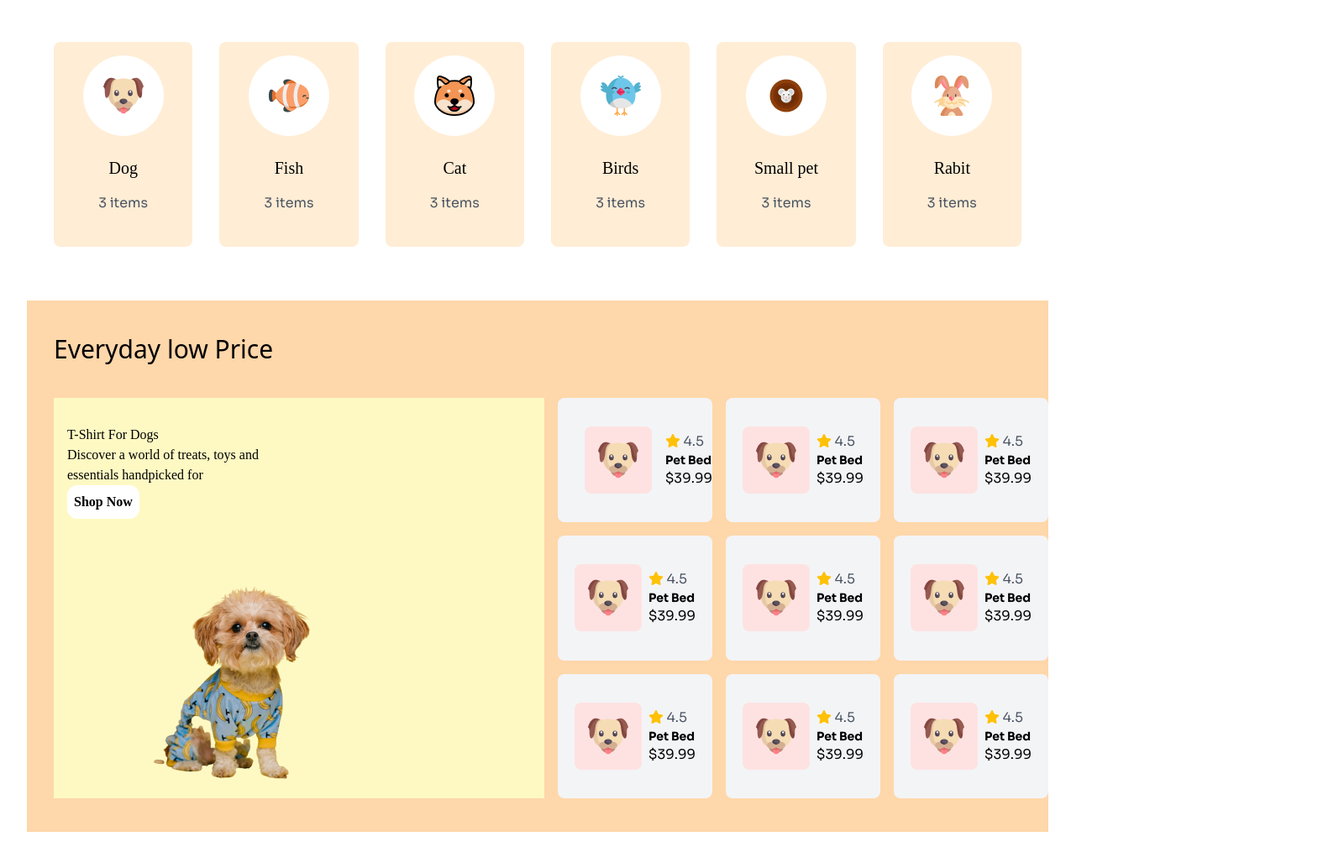
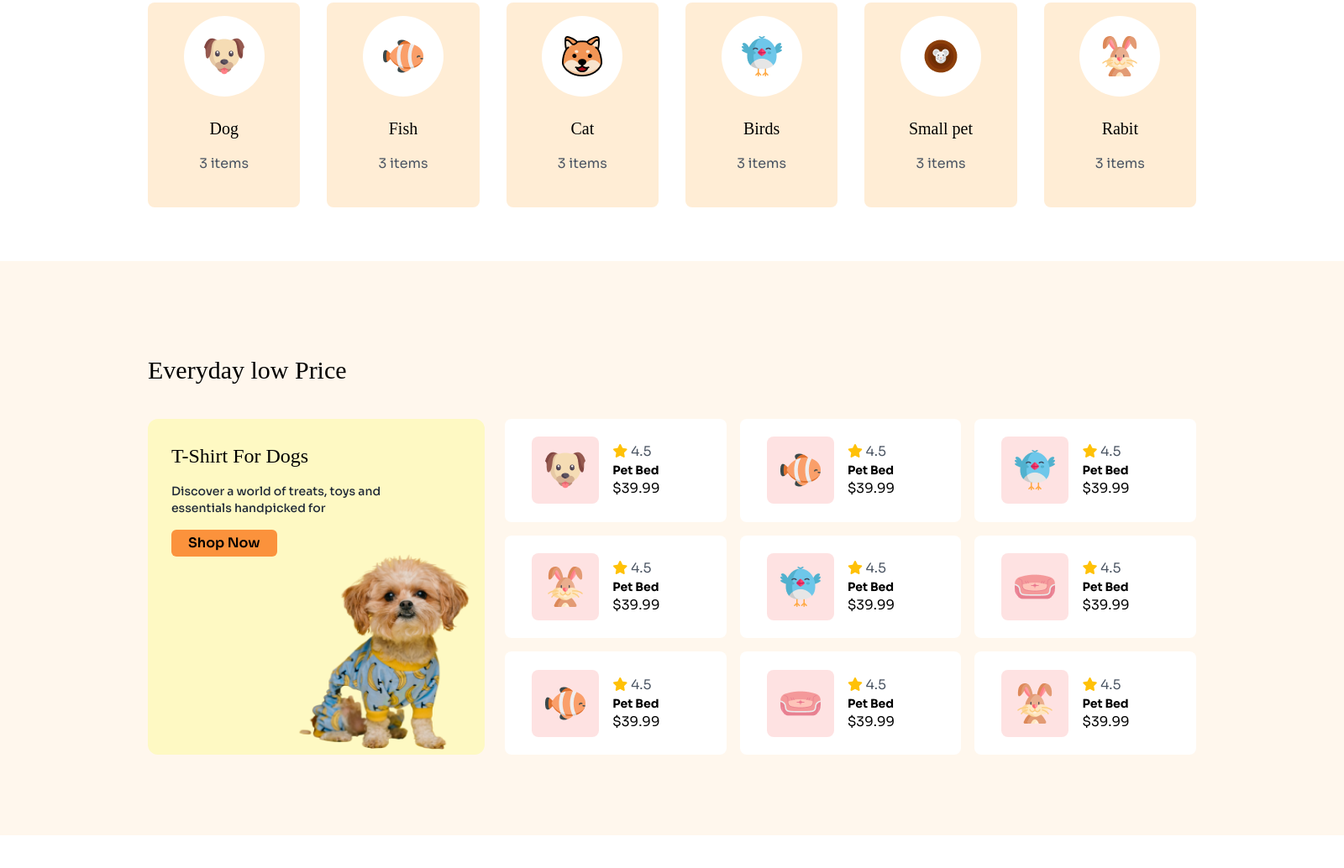
Before and after one commit to To-mrimran/my-cat-site, a plain HTML site: page index.html in a window 1280 px wide. Shown: the part 1162-2196 px from the top of the page at 84% size, 1600 px wide, since content can reach past the window. After the commit the page ends 2157 px from the top, so only its background shows below. Drawn offline with nearby package versions, Linux system fonts and the light colour scheme; a web font is replaced by a local one.

Commit message:
trading product section done

```diff
--- a/index.html
+++ b/index.html
@@ -46,10 +46,9 @@
   </head>
 
   <body>
-    <main class="mx-auto px-8">
-      <header class="pt-8 mb-20">
+    <header class="w-[1600px] h-[100px] mx-auto px-36 mb-20 bg-red-50">
       <!-- Navbar start Here -->
-        <div class="sora py-8 px-8 mb-8 flex justify-between items-center">
+      <div class="sora flex justify-between items-center py-6">
         <!-- left side logo link -->
         <div class="flex items-center gap-x-4">
           <img class="w-auto" src="./c1-assets/logo-header.png" alt="" />
@@ -93,12 +92,16 @@
           </button>
         </div>
       </div>
+    </header>
+
     <!-- banner start here -->
+    <div class="mx-auto w-[1600px] my-20">
       <div
-          class="relative bg-cover bg-center sm:bg-contain sm:bg-center bg-no-repeat h-screen text-black py-52"
+        class="w-[1320px] h-[749px] mx-auto bg-no-repeat relative px-8"
         style="background-image: url(./c1-assets/cat-big.png)"
       >
-          <div class="container px-8 relative z-10">
+        <!-- banner text container -->
+        <div class="overflow-hidden">
           <h1 class="adlam-display text-4xl font-semibold mb-4">
             Pamper Your Pet,<br />
             Because They Deserve <br />
@@ -116,8 +119,9 @@
           </button>
         </div>
       </div>
-      </header>
+    </div>
 
+    <main class="mx-auto w-[1600px] px-36">
       <!-- six card section -->
       <section class="py-16 px-8">
         <!-- heading -->
@@ -251,28 +255,37 @@
           </div>
         </div>
       </section>
+    </main>
 
     <!-- Trading Product section -->
-      <section class="py-10 pl-8 mb-20 mx-auto bg-orange-200">
-        <h2 class="text-3xl font-medium">Everyday low Price</h2>
+    <section class="mx-auto w-[1600px] px-36 py-24 bg-orange-50">
+      <h2 class="adlam-display pl-8 pt-4 text-3xl font-medium">
+        Everyday low Price
+      </h2>
 
       <!-- main div -->
-        <div class="mt-10 mx-auto grid grid-cols-2 gap-4">
-          <!-- big car -->
-          <div class="bg-yellow-100 overflow-hidden relative pt-4">
+      <div
+        class="px-8 mt-10 flex lg:flex-row sm:flex-col justify-center items-center gap-6"
+      >
+        <!-- big card -->
+        <div
+          class="relative w-[424px] h-[400px] rounded-xl bg-yellow-100 overflow-hidden relative p-3"
+        >
           <!-- text container -->
-            <div class="adlam-display mx-auto p-4">
-              <h2>T-Shirt For Dogs</h2>
-              <p>
+          <div class="adlam-display mx-auto pl-4">
+            <h2 class="my-4 text-2xl font-medium">T-Shirt For Dogs</h2>
+            <p class="sora text-gray-800 text-sm font-medium">
               Discover a world of treats, toys and <br />
               essentials handpicked for
             </p>
-              <button class="bg-white rounded-xl text-center p-2 font-semibold">
+            <button
+              class="sora mt-4 bg-orange-400 rounded-md px-5 py-1 text-center font-semibold"
+            >
               Shop Now
             </button>
-              <div>
+            <div class="absolute inset-y-16 -right-4">
               <img
-                  class="relative ml-24"
+                class="mt-4 w-[244px] h-[321px]"
                 src="./c1-assets/cute-pet-small.png"
                 alt=""
               />
@@ -281,10 +294,10 @@
         </div>
 
         <!-- small cards -->
-          <div class="grid grid-cols-3 gap-4">
+        <div class="w-[872px] h-[400px] grid grid-cols-2 lg:grid-cols-3 gap-4">
           <!-- card 1 -->
           <div
-              class="bg-gray-100 rounded-lg overflow-hidden flex flex-row items-center ml pl-8 gap-4"
+            class="bg-white rounded-lg overflow-hidden flex flex-row items-center pl-8 gap-4"
           >
             <div
               class="w-20 h-20 flex items-center justify-center bg-red-100 rounded-lg"
@@ -303,15 +316,17 @@
               <p>$39.99</p>
             </div>
           </div>
+
+          <!-- card 2 -->
           <div
-              class="bg-gray-100 rounded-lg overflow-hidden flex flex-row justify-center items-center p-2 gap-2"
+            class="bg-white rounded-lg overflow-hidden flex flex-row items-center pl-8 gap-4"
           >
             <div
               class="w-20 h-20 flex items-center justify-center bg-red-100 rounded-lg"
             >
               <img
                 class="mx-auto my-6"
-                  src="./c1-assets/dog-cartoon.png"
+                src="./c1-assets/fish-cartoon.png"
                 alt=""
               />
             </div>
@@ -323,15 +338,17 @@
               <p>$39.99</p>
             </div>
           </div>
+
+          <!-- card3 -->
           <div
-              class="bg-gray-100 rounded-lg overflow-hidden flex flex-row justify-center items-center p-2 gap-2"
+            class="bg-white rounded-lg overflow-hidden flex flex-row items-center pl-8 gap-4"
           >
             <div
               class="w-20 h-20 flex items-center justify-center bg-red-100 rounded-lg"
             >
               <img
                 class="mx-auto my-6"
-                  src="./c1-assets/dog-cartoon.png"
+                src="./c1-assets/bird-cartoon.png"
                 alt=""
               />
             </div>
@@ -343,15 +360,18 @@
               <p>$39.99</p>
             </div>
           </div>
+
+          <!-- card4 -->
+
           <div
-              class="bg-gray-100 rounded-lg overflow-hidden flex flex-row justify-center items-center p-2 gap-2"
+            class="bg-white rounded-lg overflow-hidden flex flex-row items-center pl-8 gap-4"
           >
             <div
               class="w-20 h-20 flex items-center justify-center bg-red-100 rounded-lg"
             >
               <img
                 class="mx-auto my-6"
-                  src="./c1-assets/dog-cartoon.png"
+                src="./c1-assets/rabbit-cartoon.png"
                 alt=""
               />
             </div>
@@ -363,15 +383,18 @@
               <p>$39.99</p>
             </div>
           </div>
+
+          <!-- card 5 -->
+
           <div
-              class="bg-gray-100 rounded-lg overflow-hidden flex flex-row justify-center items-center p-2 gap-2"
+            class="bg-white rounded-lg overflow-hidden flex flex-row items-center pl-8 gap-4"
           >
             <div
               class="w-20 h-20 flex items-center justify-center bg-red-100 rounded-lg"
             >
               <img
                 class="mx-auto my-6"
-                  src="./c1-assets/dog-cartoon.png"
+                src="./c1-assets/bird-cartoon.png"
                 alt=""
               />
             </div>
@@ -383,15 +406,18 @@
               <p>$39.99</p>
             </div>
           </div>
+
+          <!-- card 6 -->
+
           <div
-              class="bg-gray-100 rounded-lg overflow-hidden flex flex-row justify-center items-center p-2 gap-2"
+            class="bg-white rounded-lg overflow-hidden flex flex-row items-center pl-8 gap-4"
           >
             <div
               class="w-20 h-20 flex items-center justify-center bg-red-100 rounded-lg"
             >
               <img
                 class="mx-auto my-6"
-                  src="./c1-assets/dog-cartoon.png"
+                src="./c1-assets/pet-couch.png"
                 alt=""
               />
             </div>
@@ -403,15 +429,18 @@
               <p>$39.99</p>
             </div>
           </div>
+
+          <!-- card 7 -->
+
           <div
-              class="bg-gray-100 rounded-lg overflow-hidden flex flex-row justify-center items-center p-2 gap-2"
+            class="bg-white rounded-lg overflow-hidden flex flex-row items-center pl-8 gap-4"
           >
             <div
               class="w-20 h-20 flex items-center justify-center bg-red-100 rounded-lg"
             >
               <img
                 class="mx-auto my-6"
-                  src="./c1-assets/dog-cartoon.png"
+                src="./c1-assets/fish-cartoon.png"
                 alt=""
               />
             </div>
@@ -423,15 +452,18 @@
               <p>$39.99</p>
             </div>
           </div>
+
+          <!-- card 8 -->
+
           <div
-              class="bg-gray-100 rounded-lg overflow-hidden flex flex-row justify-center items-center p-2 gap-2"
+            class="bg-white rounded-lg overflow-hidden flex flex-row items-center pl-8 gap-4"
           >
             <div
               class="w-20 h-20 flex items-center justify-center bg-red-100 rounded-lg"
             >
               <img
                 class="mx-auto my-6"
-                  src="./c1-assets/dog-cartoon.png"
+                src="./c1-assets/pet-couch.png"
                 alt=""
               />
             </div>
@@ -443,15 +475,18 @@
               <p>$39.99</p>
             </div>
           </div>
+
+          <!-- card 9 -->
+
           <div
-              class="bg-gray-100 rounded-lg overflow-hidden flex flex-row justify-center items-center p-2 gap-2"
+            class="bg-white rounded-lg overflow-hidden flex flex-row items-center pl-8 gap-4"
           >
             <div
               class="w-20 h-20 flex items-center justify-center bg-red-100 rounded-lg"
             >
               <img
                 class="mx-auto my-6"
-                  src="./c1-assets/dog-cartoon.png"
+                src="./c1-assets/rabbit-cartoon.png"
                 alt=""
               />
             </div>
@@ -466,7 +501,7 @@
         </div>
       </div>
     </section>
-    </main>
+
     <footer></footer>
   </body>
 </html>
```
Lines whose indentation alone changed are shown as unchanged.
